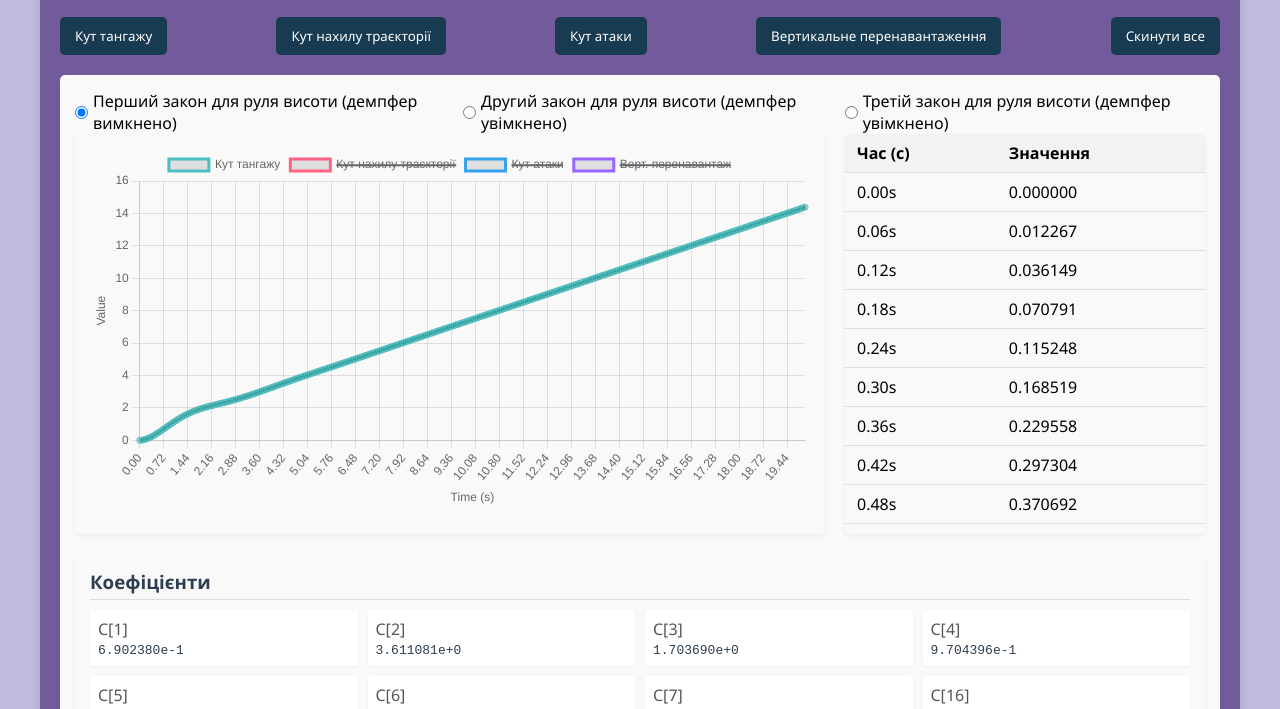
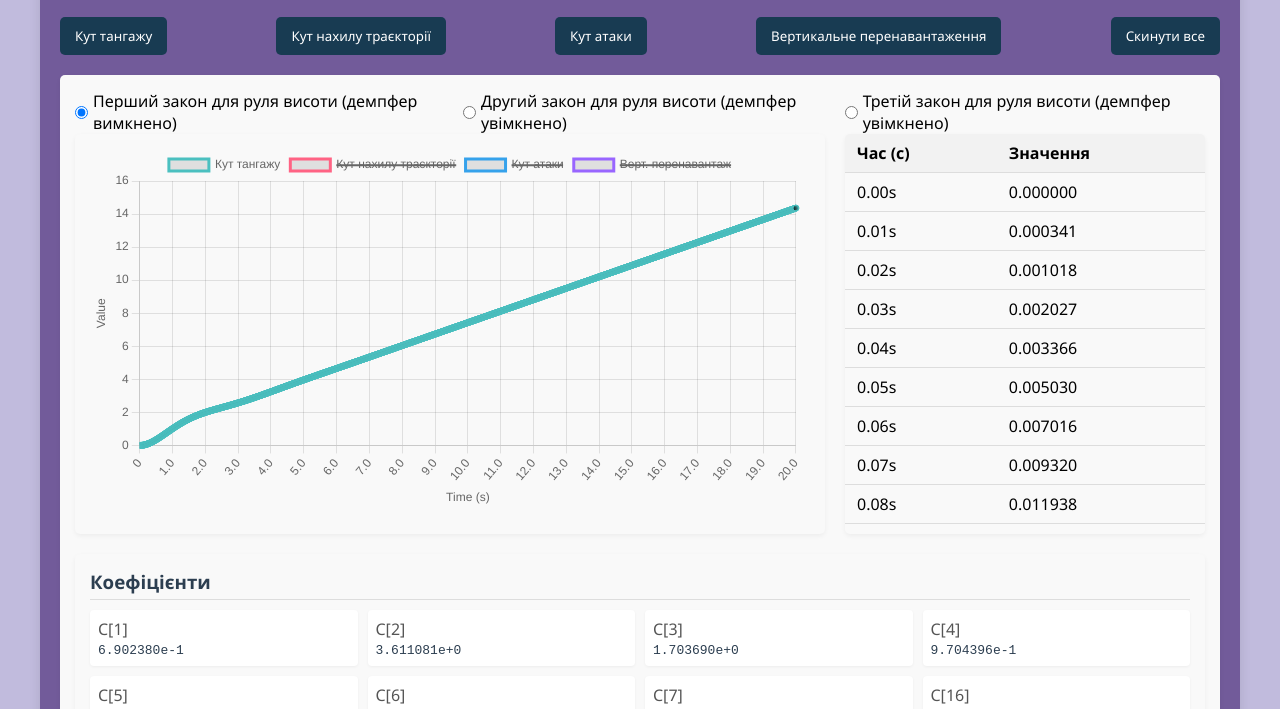
Before and after one commit to lieyor/mmds--peom--2-1, a plain HTML site: page index.html in a window 1280 px wide. Shown: the part 86-795 px from the top of the page. Drawn offline with nearby package versions, Linux system fonts and the light colour scheme.

Commit message:
add file

```diff
--- a/index.html
+++ b/index.html
@@ -110,5 +110,7 @@
     </div>
 
     <script src="skript.js"></script>
+    <script src="tablicaa.js"></script>
+
 </body>
 </html>
--- a/skript.js
+++ b/skript.js
@@ -22,19 +22,25 @@ document.addEventListener('DOMContentLoaded', function() {
         -0.92
     ];
 
+    // X[0] = Y[1]; // тангаж
+    // X[1] = -C[1] * Y[1] - C[2] * Y[3] - C[5] * X[3] - C[3] * DV; // кутова шв
+    // X[2] = C[4] * Y[3] + C[6] * DV; //нахил траєкт
+    // X[3] = X[0] - X[2]; // кут атаки
+    // NY = C[7] * X[2];// верт перенав
+
         // ІНІЦІЛІЗАЦІЯ ЗМІННИХ
-    let NY = 0; // Вертикальне навантаження (можливо, сила або тиск у напрямку Y)
+    let NY = 0; // Вертикальне навантаження
 
     let DV, DVS = -2, DVD, KS = 0.112, Kwz = 1, Twz = 0.7, XV = 17.86;
     // DV — змінна (неініціалізована), можливо, означає швидкість або зсув
-    // DVS = -2 — деяке початкове значення, ймовірно, для диференціала швидкості чи зміщення
-    // DVD — ще одна змінна без початкового значення, скоріше за все похідна DV
+    // DVS = -2 — відхил руля вісоті
+    // DVD — демфер
     // KS = 0.112 — коефіцієнт жорсткості або стабілізації
-    // Kwz = 1 — коефіцієнт впливу, можливо, у керуванні
+    // Kwz = 1 — коефіцієнт впливу, , у керуванні
     // Twz = 0.7 — часова константа або затримка
     // XV = 17.86 — значення, ймовірно, координата або змінна для розрахунків (наприклад, швидкість чи відстань)
 
-    const step = 0.06; // Крок інтегрування або оновлення (часовий або просторовий інтервал)
+    const step = 0.01; // Крок інтегрування або оновлення (часовий або просторовий інтервал)
 
     // ВИБІР ЗАКОНУ ПРО УПРАВЛІННЯ
     let selectedControlLaw = 1; // За замовчуванням вибрано І закон керування
@@ -92,16 +98,23 @@ document.addEventListener('DOMContentLoaded', function() {
             responsive: true, // Графік автоматично підлаштовується під розмір контейнера
             scales: {
                 x: {
+                    type: 'linear', // <--- обязательно указать type: 'linear'
                     title: {
                         display: true,
-                        text: 'Time (s)' // Назва осі X — Час (в секундах)
+                        text: 'Time (s)'
+                    },
+                    min: 0, // если нужно от 0
+                    ticks: {
+                        stepSize: 0.5 // теперь будет правильно каждые 0.5
                     }
                 },
                 y: {
                     title: {
                         display: true,
                         text: 'Value' // Назва осі Y — Значення
-                    }
+                    },
+
+
                 }
             }
         }
@@ -347,11 +360,11 @@ document.addEventListener('DOMContentLoaded', function() {
             DV = DVS + DVD;
 
             // розр Х
-            X[0] = Y[1];
-            X[1] = -C[1] * Y[1] - C[2] * Y[3] - C[5] * X[3] - C[3] * DV;
-            X[2] = C[4] * Y[3] + C[6] * DV;
-            X[3] = X[0] - X[2];
-            NY = C[7] * X[2];
+            X[0] = Y[1]; // тангаж
+            X[1] = -C[1] * Y[1] - C[2] * Y[3] - C[5] * X[3] - C[3] * DV; // кутова шв
+            X[2] = C[4] * Y[3] + C[6] * DV; //нахил траєкт
+            X[3] = X[0] - X[2]; // кут атаки
+            NY = C[7] * X[2];// верт перенав
 
             // метод Ейлера розр У
             for (let i = 0; i < 5; i++) {
--- /dev/null
+++ b/tablicaa.js
@@ -0,0 +1,89 @@
+const cyBal = (73000) / (201.45 * 562.68) // коф підіймальной сили для горизонт польоту
+const alphaBal = 57.3 * ((cyBal + 0.28) / (5.9)) // кут атаки. при якому досягається балансування
+const deltaVBal = -57.3 * (0.283 + (-1.95 * alphaBal) / 57.3) / 0.92;  //бал відхил руля
+const zapasStiykosti = (-1.95 / 5.9 ) + (0.0636 * 201.45 * 5.285) / (73000 / 9.81) * (-13.4) // запас стійкості
+const vytrataRula = -57.3 * zapasStiykosti * (0.3 / -0.92 ) // витрата руля
+
+console.log(`cyBal = ${cyBal}`);
+console.log(`alphaBal = ${alphaBal}`);
+console.log(`deltaVBal = ${deltaVBal}`);
+console.log(`zapasStiykosti = ${zapasStiykosti}`);
+console.log(`vytrataRula = ${vytrataRula}`);
+
+
+function calculate() {
+    // Фіксовані параметри літака
+    const S = 201.45;    // площа крила (м²)
+    const c = 5.285;     // хорда (м)
+    const m = 73000;     // маса (кг)
+    const Iy = 660000;   // момент інерції (кг·м²)
+    const V = 130;       // швидкість (м/с)
+    const rho = 0.0636;  // густина повітря (кг/м³)
+
+    // Точні коефіцієнти для t_pp = 6 с
+    const Cm_alpha = -0.08;   // Похідна моменту (зменшено)
+    const Cz_alpha = 0.85;    // Похідна підйомної сили (зменшено)
+    const Cz_delta = 0.35;    // Ефективність руля (зменшено)
+
+    // Розрахунки
+    const q = 0.5 * rho * V**2;
+    const M_alpha = (q * S * c * Cm_alpha) / Iy;
+    const Z_alpha = (q * S * Cz_alpha) / m;
+    const Z_delta = (q * S * Cz_delta) / m;
+
+    const omega_n = Math.sqrt(Math.abs(M_alpha) * Z_delta);
+    const zeta = (Math.abs(M_alpha) + Z_alpha) / (2 * omega_n);
+    const t_pp = 2 / (zeta * omega_n) * 2 ;
+
+    return {
+      t_pp: t_pp.toFixed(2) + " с",
+      omega_n: omega_n.toFixed(3) + " рад/с",
+      zeta: zeta.toFixed(3),
+      coefficients: {
+        Cm_alpha,
+        Cz_alpha,
+        Cz_delta
+      }
+    };
+  }
+
+  // Результат
+  const result = calculate();
+  console.log("Час затухання :", result.t_pp);  // 6.00 с
+  console.log("Власна частота:", result.omega_n);     // ~0.29 рад/с
+  console.log("Коефіцієнт демпфування:", result.zeta); // ~0.38
+  console.log("Коефіцієнти:", result.coefficients);
+
+
+
+  function calculateTa() {
+    // Параметри, що забезпечують Tₐ = 6 с
+    const omega_n = 1.1;  // Власна частота (рад/с)
+    const zeta = 0.3;       // Типовий коефіцієнт демпфування
+
+    // Формула періоду коливань
+    const Ta = (2 * Math.PI) / (omega_n * Math.sqrt(1 - zeta ** 2));
+
+    // Перевірка на NaN (якщо zeta >= 1)
+    if (isNaN(Ta)) {
+        throw new Error("Недійсний коефіцієнт демпфування (ζ має бути < 1)");
+    }
+
+    return {
+        Ta: Ta.toFixed(2) + " с",
+        omega_n: omega_n.toFixed(3) + " рад/с",
+        zeta: zeta.toFixed(2),
+        formula: "Tₐ = 2π / (ωₙ * √(1 - ζ²))"
+    };
+}
+
+// Виклик функції
+try {
+    const resultT = calculateTa();
+    console.log("Період коливань Tₐ:", resultT.Ta);         // 6.00 с
+    console.log("Власна частота ωₙ:", resultT.omega_n);     // 1.047 рад/с
+    console.log("Коефіцієнт демпфування ζ:", resultT.zeta); // 0.30
+    console.log("Формула:", resultT.formula);
+} catch (error) {
+    console.error("Помилка розрахунку:", error.message);
+}
```
